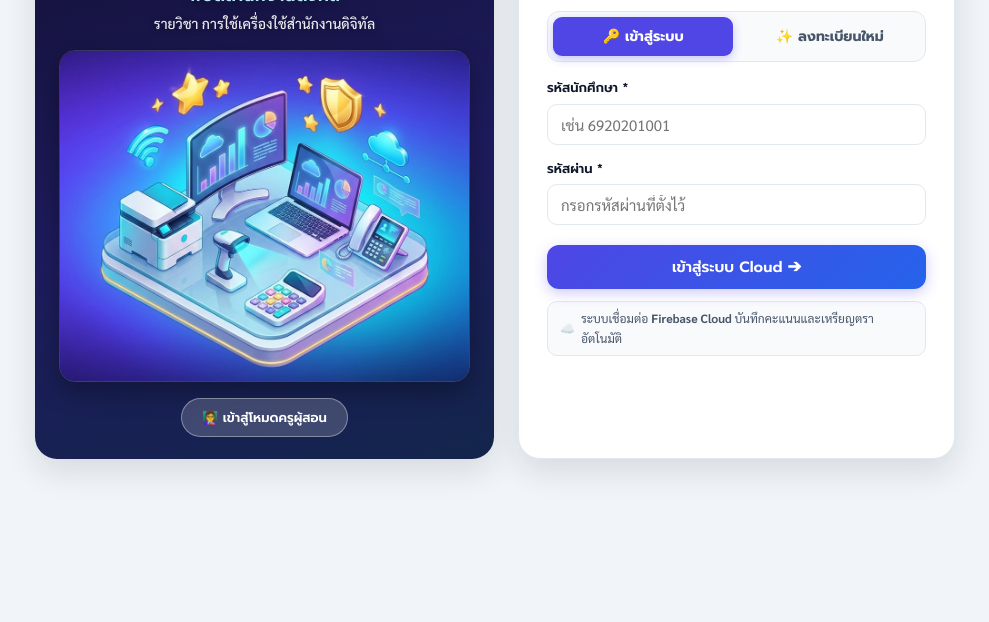
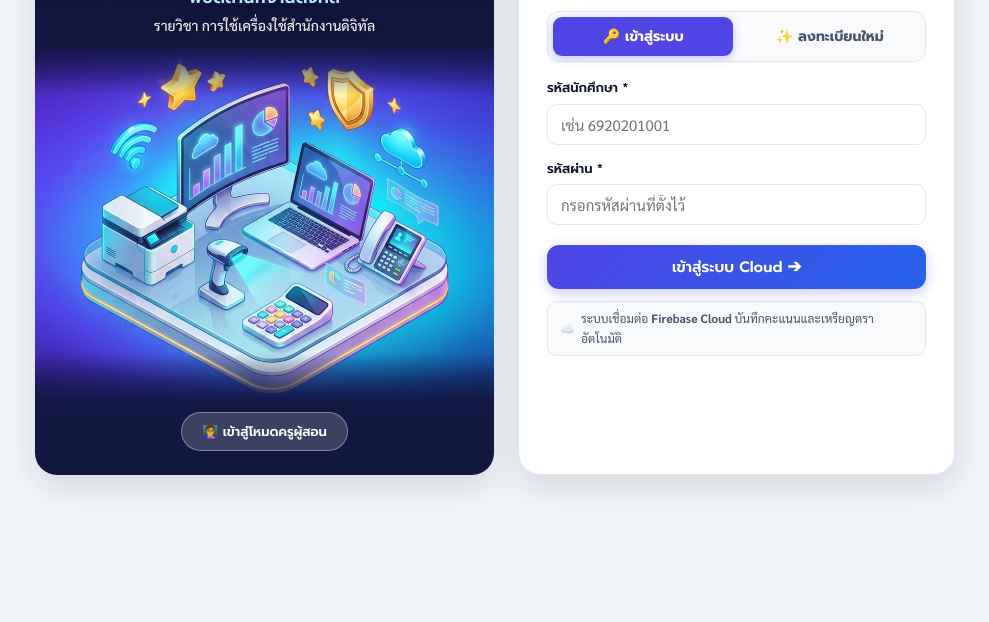
Before and after one commit to Watdafak89/digital-office-quest, a plain HTML site: page index.html in a window 1280 px wide. Shown: the part 178-800 px from the top of the page, without its empty margins (145-1134 px from the left). Drawn offline with Linux system fonts and the light colour scheme; no server answers.

Commit message:
Blend welcome hero artwork seamlessly into unified background with feathered fade

```diff
--- a/css/style.css
+++ b/css/style.css
@@ -307,14 +307,14 @@ h1, h2, h3, h4, button, .font-head {
 }
 
 .welcome-hero {
-  background: linear-gradient(165deg, #131136 0%, #1e1b5e 52%, #13254c 100%);
+  background: linear-gradient(180deg, #0d1233 0%, #161b4d 48%, #10173f 100%);
   color: #fff;
   border-radius: 22px;
-  padding: 26px 24px 22px;
+  padding: 28px 24px 24px;
   display: flex;
   flex-direction: column;
   justify-content: space-between;
-  gap: 16px;
+  gap: 8px;
   box-shadow: var(--shadow-lg);
   position: relative;
   overflow: hidden;
@@ -323,24 +323,24 @@ h1, h2, h3, h4, button, .font-head {
 .hero-artwork-wrap {
   position: relative;
   z-index: 2;
-  width: 100%;
+  margin: 0 -24px;
+  width: calc(100% + 48px);
   flex: 1;
   display: flex;
   align-items: center;
   justify-content: center;
-  border-radius: 16px;
   overflow: hidden;
-  border: 1px solid rgba(255, 255, 255, 0.14);
-  box-shadow: 0 10px 26px rgba(0, 0, 0, 0.32);
 }
 
 .hero-artwork-img {
   width: 100%;
   height: 100%;
-  max-height: 330px;
+  max-height: 360px;
   object-fit: cover;
   object-position: center center;
   display: block;
+  -webkit-mask-image: linear-gradient(180deg, transparent 0%, #000 14%, #000 86%, transparent 100%);
+  mask-image: linear-gradient(180deg, transparent 0%, #000 14%, #000 86%, transparent 100%);
 }
 
 .hero-top,
```
